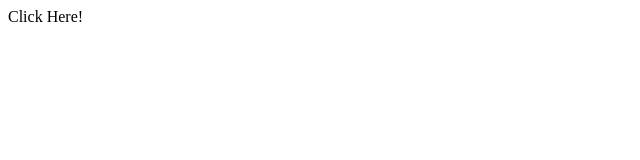
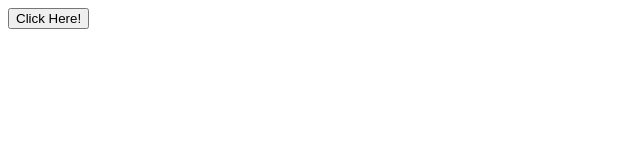
Before and after one commit to Sandbox-Course/Sandbox-Course.github.io, a plain HTML site: page index.html in a window 1280 px wide. Shown: the full height of the page, 0-640 px from the left. Drawn offline with Linux system fonts and the light colour scheme.

Commit message:
Update index.html

```diff
--- a/index.html
+++ b/index.html
@@ -10,4 +10,4 @@ async function loadData() {
 </script>
 
 
-<p onclick="loadData" id="data">Click Here!</p>
+<button onclick="loadData" id="data">Click Here!</button>
```
